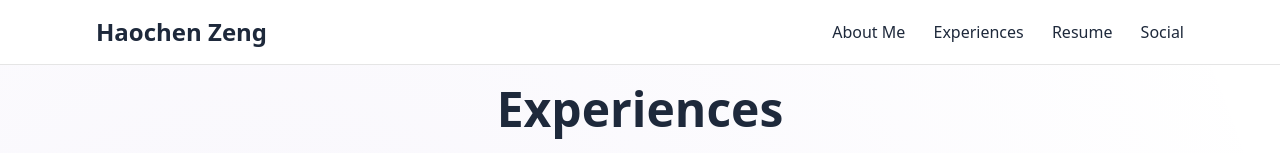
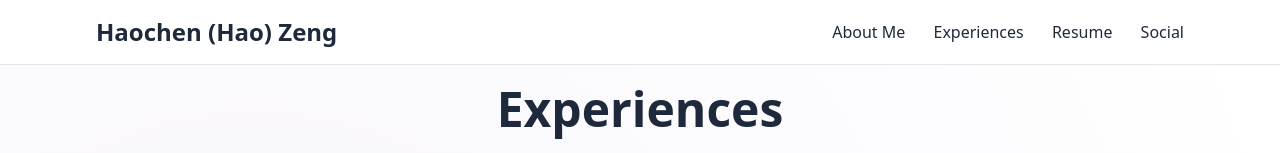
Before and after one commit to hzeng412/hzeng412.github.io, a plain HTML site: page experiences.html in a window 1280 px wide. Shown: the top 153 px of the page. Drawn offline with nearby package versions, Linux system fonts and the light colour scheme.

Commit message:
Preferred name change

```diff
--- a/experiences.html
+++ b/experiences.html
@@ -12,7 +12,7 @@
     <!-- Navigation -->
     <nav class="nav">
         <div class="container flex justify-between items-center">
-            <a href="index.html" class="text-2xl font-bold">Haochen Zeng</a>
+            <a href="index.html" class="text-2xl font-bold">Haochen (Hao) Zeng</a>
             <div class="space-x-6">
                 <a href="index.html" class="hover:text-blue-400">About Me</a>
                 <a href="experiences.html" class="hover:text-blue-400">Experiences</a>
```
Also changed, not shown: index.html (+1 -1 lines), resume.html (+1 -1 lines), social.html (+1 -1 lines).
